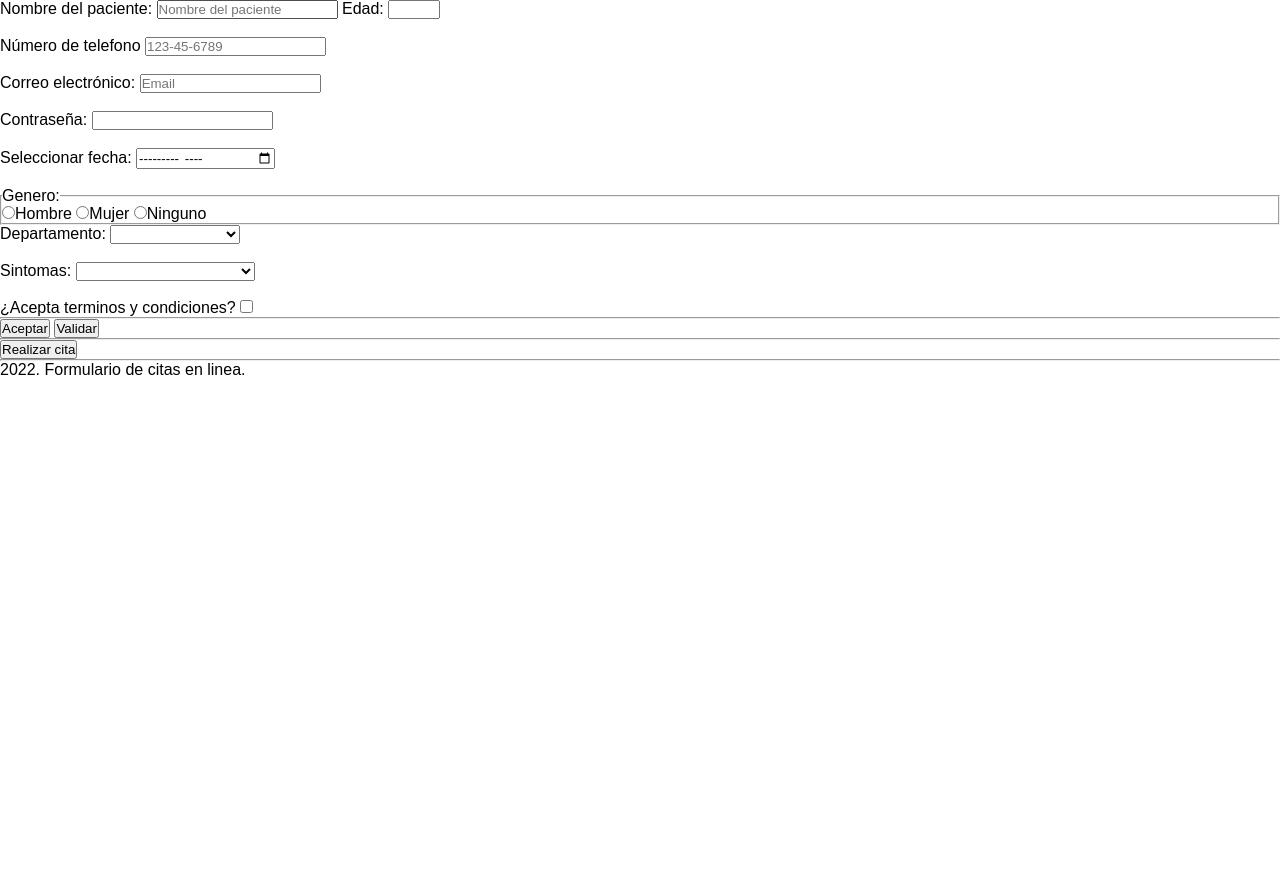
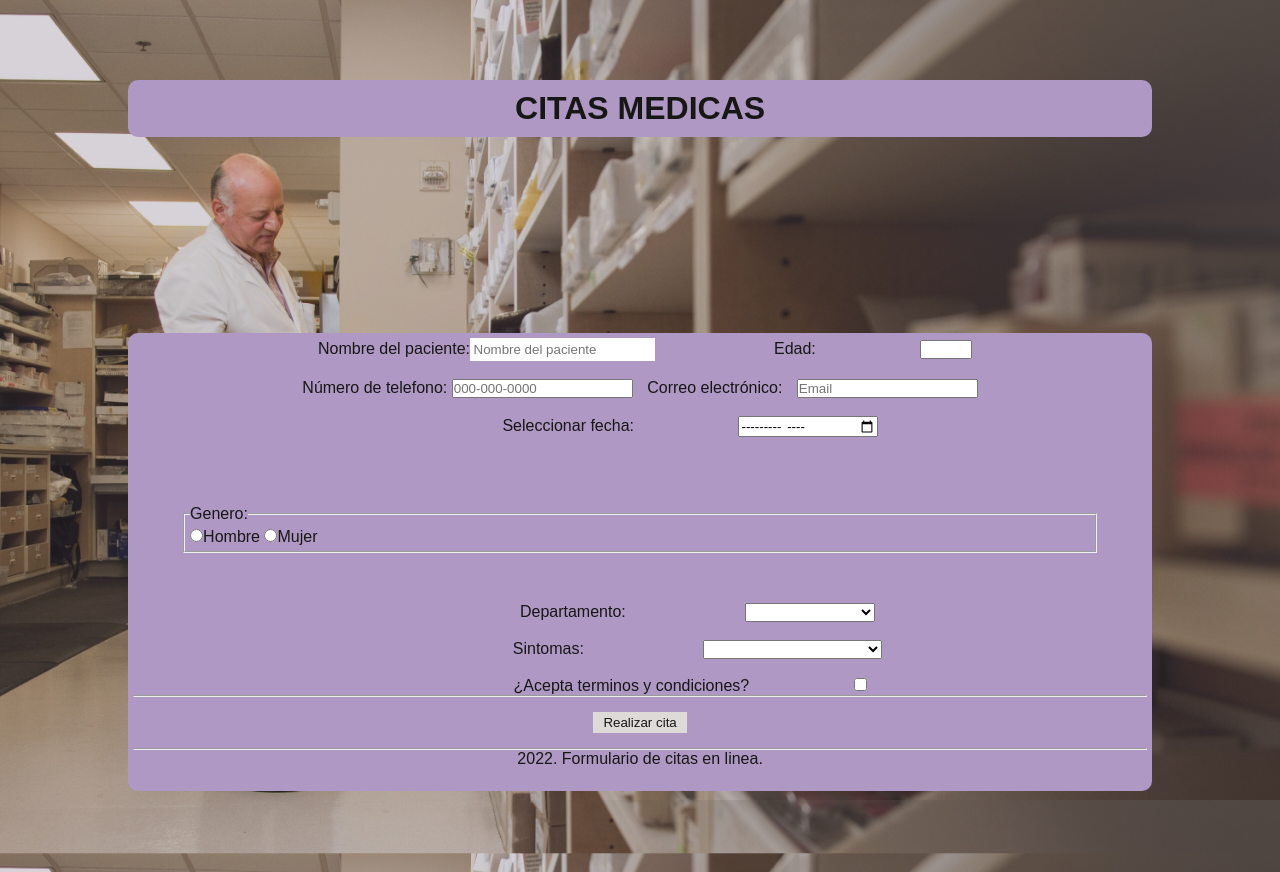
Before and after one commit to DanielDerwk/MedSalud, a plain HTML site: page views/citasMedicas.html in a window 1280 px wide. Before the commit the page ends 800 px from the top, so only its background shows below. Drawn offline with Linux system fonts and the light colour scheme.

Commit message:
Add files via upload

```diff
--- a/styles/citasMedicas.css
+++ b/styles/citasMedicas.css
@@ -17,7 +17,7 @@
 
     background-color: #171716;
 
-    background-image: linear-gradient(50deg,#624f6741 60%,#5f5656ad), url(../img/national-cancer-institute-fTQHPb6r4wQ-unsplash.jpg);
+    background-image: linear-gradient(50deg,#624f6741 60%,#5f5656ad), url(../assets/img/national-cancer-institute-fTQHPb6r4wQ-unsplash.png);
 
     background-repeat: no-repeat;
 
--- a/views/citasMedicas.html
+++ b/views/citasMedicas.html
@@ -1,41 +1,52 @@
 <!DOCTYPE html>
-<html lang="es">
-
+<html lang="en">
 <head>
     <meta charset="UTF-8">
     <meta http-equiv="X-UA-Compatible" content="IE=edge">
     <meta name="viewport" content="width=device-width, initial-scale=1.0">
     <link rel="stylesheet" href="../styles/citasMedicas.css">
     <title>Cita medicas</title>
-</head>
 
-<body>
-  <form id="form" method="post" action="./backend/receive.php">
-    <label for="name">Nombre del paciente:</label>
-    <input type="text" id="name" name="name" value="" placeholder="Nombre del paciente" ninlength="3" maxlength="50"
-      pattern="[a-zA-z]{3,20}" title="Se admiten solo letras" autocomplete="off" required>
-    <label for="age">Edad:</label>
+    <body class="header">
+        <header>
+            <h1 class="c1">CITAS MEDICAS</h1><br><br>
+
+        </header>
+        <form class="caja" id="form" method="post" action="./backend/receive.php">
+            <label  class="ndp" for="name">Nombre del paciente:</label>
+        <input class="nom" type="text"
+        id="name"
+        name="name"
+        value=""
+        placeholder="Nombre del paciente"
+        ninlength="3"
+        maxlength="50"
+        pattern="[a-zA-z]{3,20}"
+        title="Se admiten solo letras"
+        autocomplete="off"
+        required
+        >
+
+        <label class="edad" for="age">Edad:</label>
             <input type="number" min="1" max="99" id="age"><br><br>
-    <label for="phone">Número de telefono</label>
-    <input type="tel" id="phone" name="phone" placeholder="123-45-6789"><br><br>
-    <label for="mail">Correo electrónico:</label>
+            <label class="ndt" for="phone">Número de telefono:</label>
+            <input type="tel" id="phone" name="phone" placeholder="000-000-0000">
+            <label class="ce" for="mail">Correo electrónico:</label>
             <input type="email" id="mail" placeholder="Email"><br><br>
-    <label for="pss">Contraseña:</label>
-    <input type="password" id="pss"> <br><br>
-    <label for="mes">Seleccionar fecha:</label>
+
+            <label class="sf" for="mes">Seleccionar fecha:</label>
             <input type="month" id="mes"><br><br>
             <datalist id="meses">
                 <option value="Enero">
                 <option vallue="Febrero">
             </datalist>
-    <fieldset>
-      <legend>Genero:</legend>
+            <fieldset class="g"><legend>Genero:</legend>
                 <input type="radio" name="estado" value="Hombre">Hombre
                 <input type="radio" name="estado" value="Mujer">Mujer
-      <input type="radio" name="estado" value="Ninguno">Ninguno
+
             </fieldset>
 
-    <label for="Departamento">Departamento:</label>
+                    <label class="d" for="Departamento">Departamento:</label>
             <select name="Departamento">
                 <optgroup label="">
                     <option></option>
@@ -52,7 +63,7 @@
                 </optgroup>
             </select><br><br>
 
-    <label for="Sintomas">Sintomas:</label>
+            <label class="s" for="Sintomas">Sintomas:</label>
             <select name="Sintomas">
                 <optgroup label="">
                     <option></option>
@@ -69,20 +80,16 @@
                 </optgroup>
 
             </select><br><br>
-    <label for="condiciones">¿Acepta terminos y condiciones?</label>
+            <label class="condicion" for="condiciones">¿Acepta terminos y condiciones?</label>
             <input type="checkbox" id="condiciones"><br>
             <hr>
-    <input type="button" id="boton" value="Aceptar">
-    <button type="button" id="boton2">Validar</button><br>
-    <hr>
-    <button type="submit" id="enviar">Realizar cita</button><br>
-    <hr>
 
-    <label for="oculto">2022. Formulario de citas en linea.</label>
+            <button class= "butonCita" type="submit" id="enviar">Realizar cita</button><br><hr>
+
+            <label class="oculto" for="oculto">2022. Formulario de citas en linea.</label>
             <input type="hidden" id="oculto"><br><br>
 
         </form>
 
     </body>
-
     </html>
```
Also changed, not shown: assets/img/national-cancer-institute-fTQHPb6r4wQ-unsplash.png (added). Lines whose indentation alone changed are shown as unchanged.
